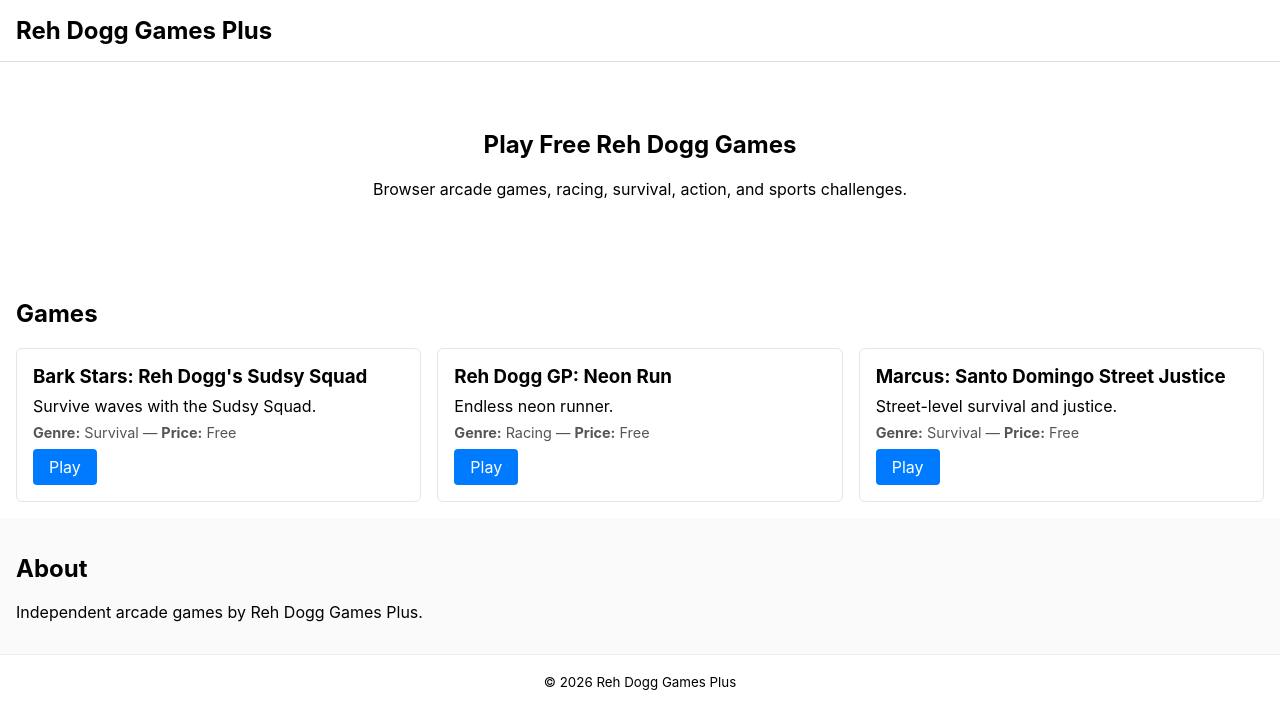
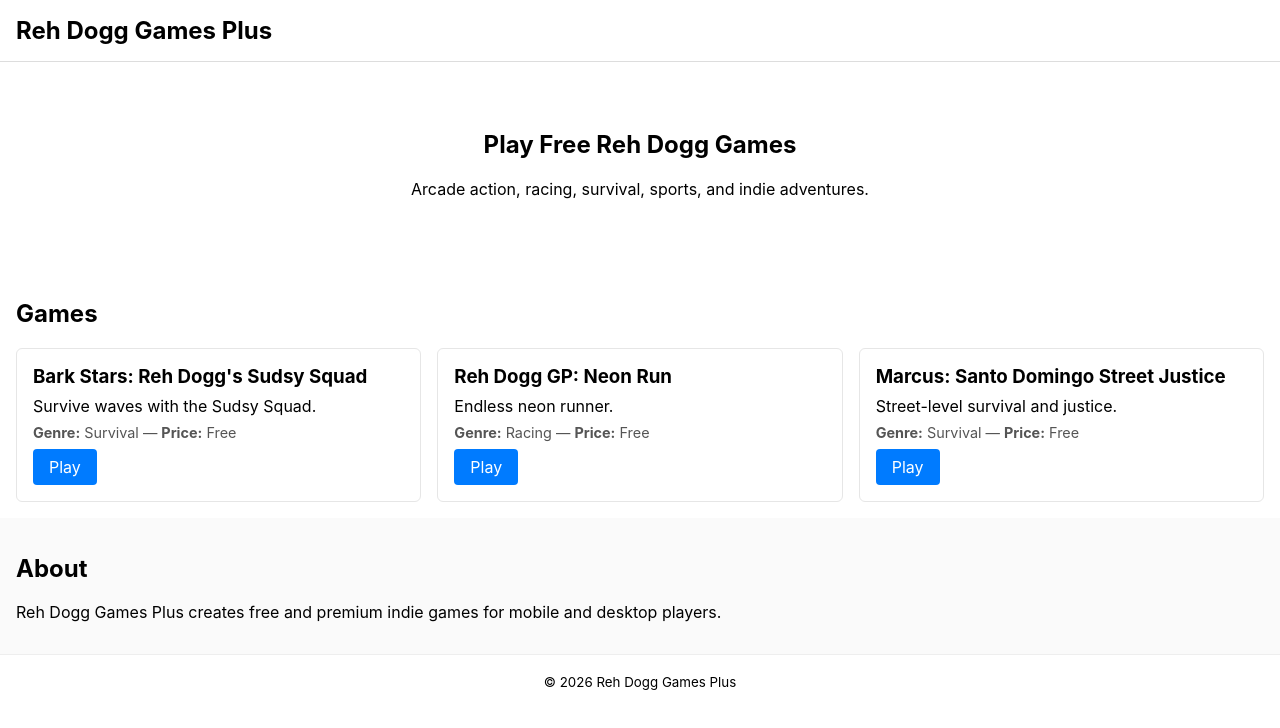
Before and after one commit to rehdogg60-hub/reh-dogg-arcade, a React (Create React App) app: page / in a window 1280 px wide. Shown: the top 728 px of the page. Built offline with nearby package versions, Linux system fonts and the light colour scheme.

Commit message:
Update branding text

```diff
--- a/src/components/site/About.jsx
+++ b/src/components/site/About.jsx
@@ -3,7 +3,7 @@ import React from "react";
 const About = () => (
   <section style={{ padding: "1rem", background: "#fafafa" }}>
     <h2>About</h2>
-    <p>Independent arcade games by Reh Dogg Games Plus.</p>
+    <p>Reh Dogg Games Plus creates free and premium indie games for mobile and desktop players.</p>
   </section>
 );
 
--- a/src/components/site/Hero.jsx
+++ b/src/components/site/Hero.jsx
@@ -3,7 +3,7 @@ import React from "react";
 const Hero = () => (
   <section style={{ padding: "3rem 1rem", textAlign: "center" }}>
     <h1>Play Free Reh Dogg Games</h1>
-    <p>Browser arcade games, racing, survival, action, and sports challenges.</p>
+    <p>Arcade action, racing, survival, sports, and indie adventures.</p>
   </section>
 );
 
```
